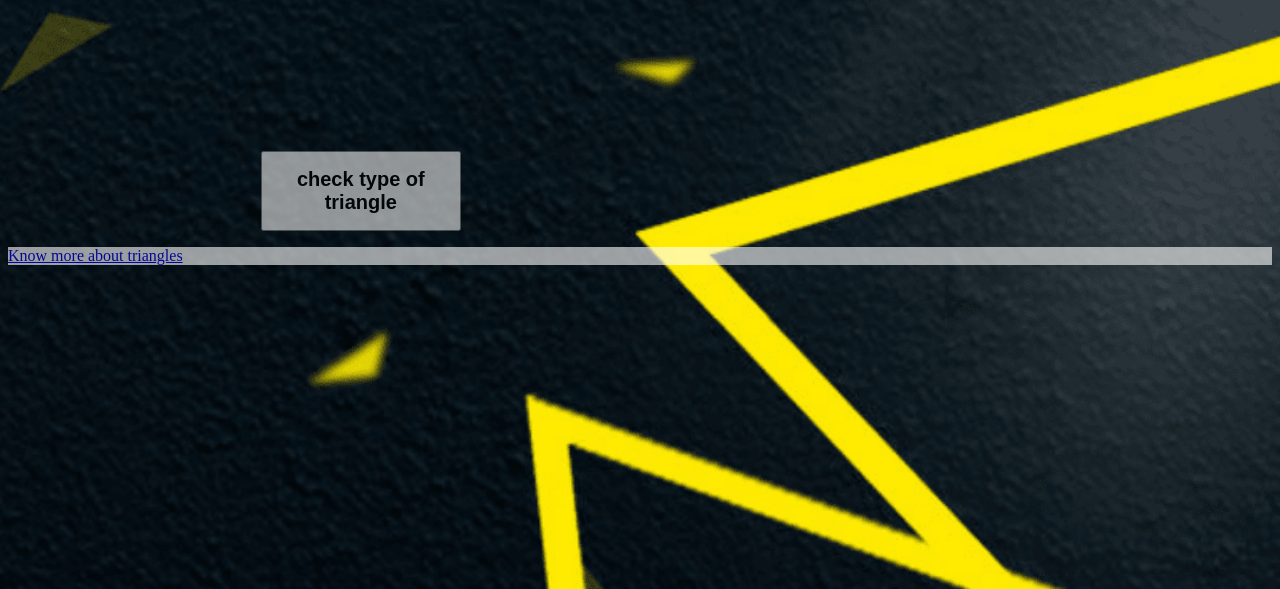
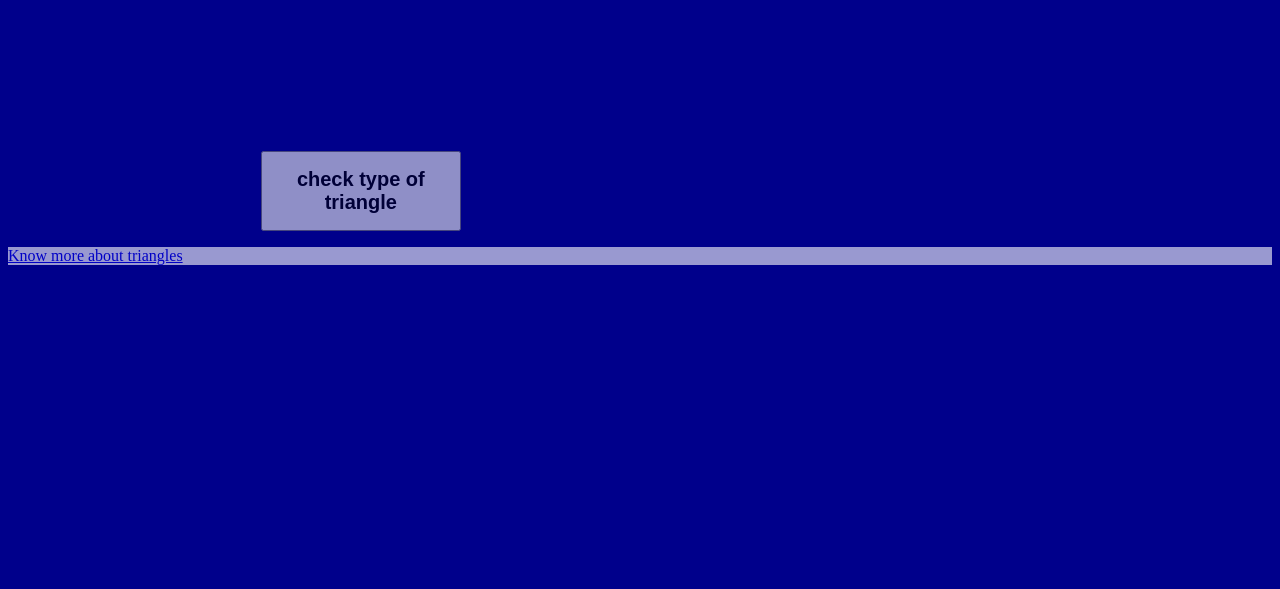
Before and after one commit to dorismtae/Triangle-Track, a plain HTML site: page index.html in a window 1280 px wide. Shown: the part 211-800 px from the top of the page. Drawn offline with Linux system fonts and the light colour scheme.

Commit message:
removed image

```diff
--- a/css/style.css
+++ b/css/style.css
@@ -10,7 +10,7 @@ h1{
 } */
 @import url('https://fonts.googleapis.com/css?family=Economica');
 body{
-  background-image: url("space.png");
+  background-color: darkblue;
   background-size: cover;
   opacity: 0.6;
 }
```
Also changed, not shown: css/space.jpg (deleted), css/space.png (deleted), css/space2.jpg (deleted).
